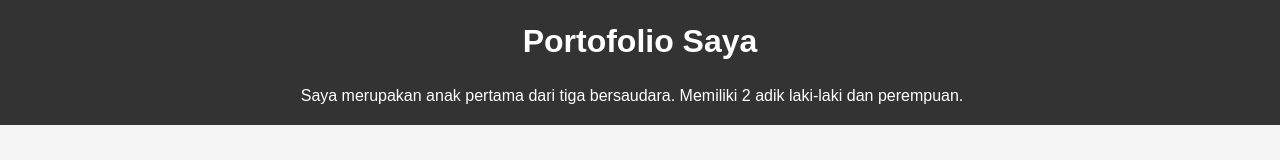
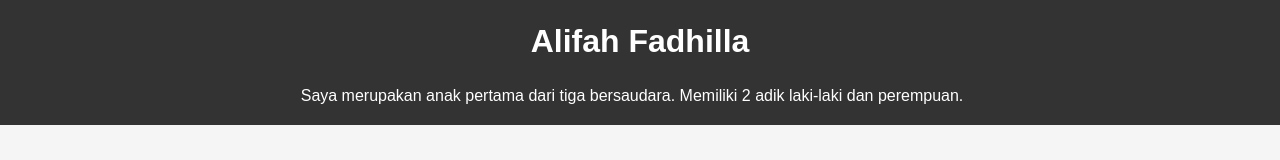
Before and after one commit to alifah012/alifah01.github.io, a plain HTML site: page index.html in a window 1280 px wide. Shown: the top 160 px of the page. Drawn offline with Linux system fonts and the light colour scheme; a script that the page names is missing.

Commit message:
Update index.html

```diff
--- a/index.html
+++ b/index.html
@@ -8,7 +8,7 @@
 </head>
 <body>
     <header>
-        <h1>Portofolio Saya</h1>
+        <h1>Alifah Fadhilla</h1>
         <nav>
             <ul>
                 <li><a href="#about">Saya merupakan anak pertama dari tiga bersaudara. Memiliki 2 adik laki-laki dan perempuan.</a></li>
```
